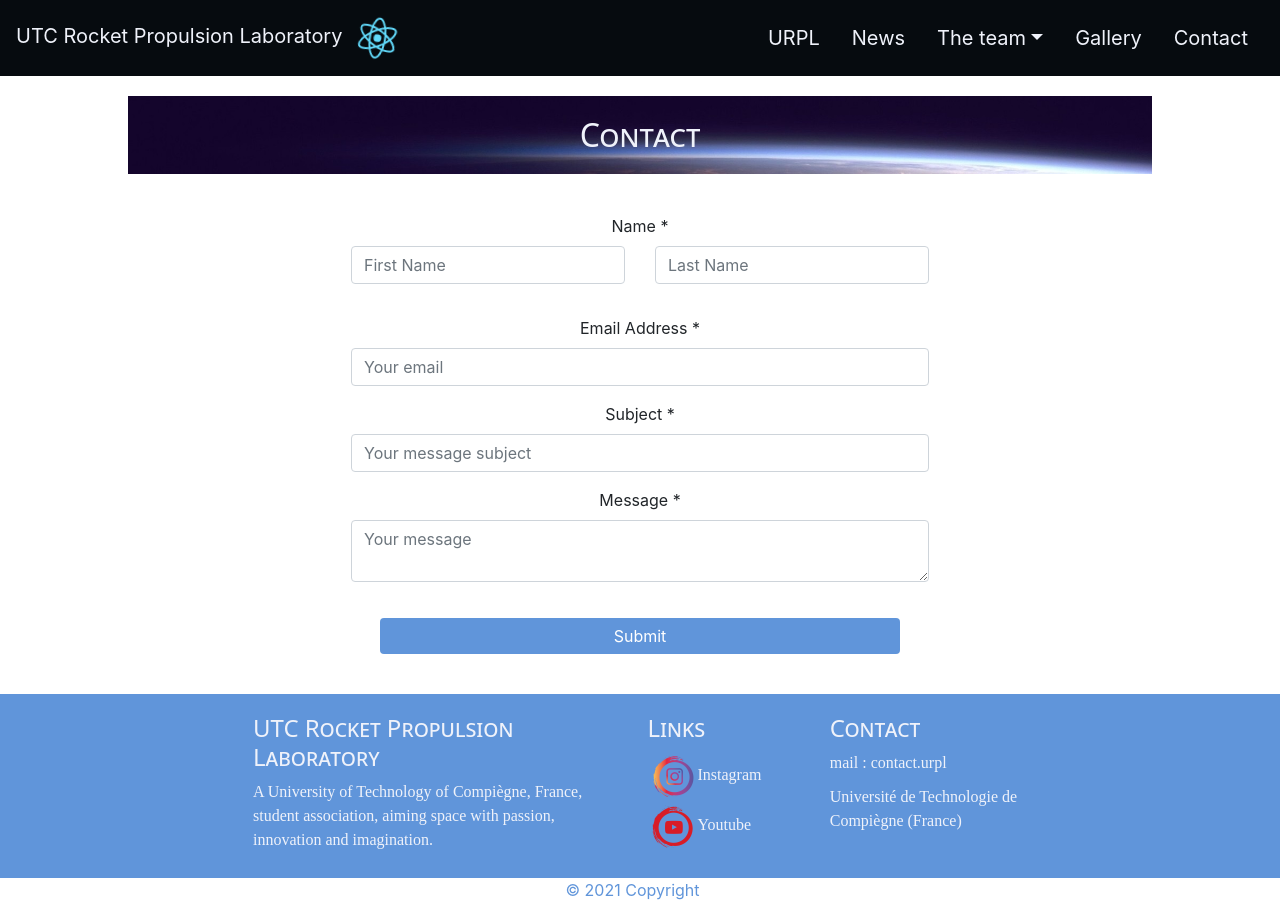
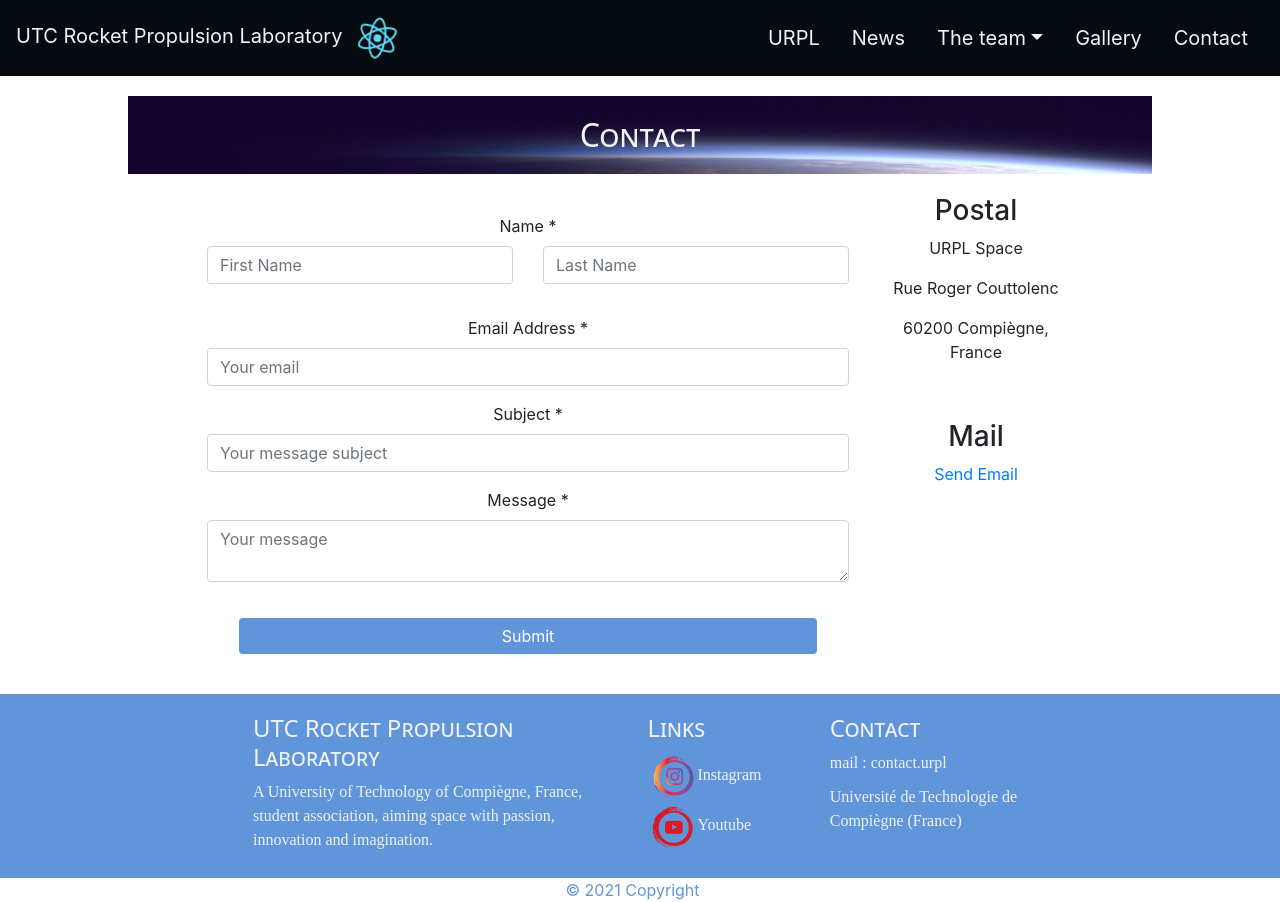
Before and after one commit to Thibault-Santonja/URPL_UTC_WebSite, a React (Create React App) app in the folder urpl_front/: page /contact in a window 1280 px wide. Built offline with nearby package versions, Linux system fonts and the light colour scheme.

Commit message:
Update contact.js, try to add a leaflet map but it's not working

```diff
--- a/urpl_front/src/pages/contact.js
+++ b/urpl_front/src/pages/contact.js
@@ -1,13 +1,84 @@
-import React, {Component} from 'react';
-import {FormGroup, Col, Label, Form, Input, Row, Button} from "reactstrap";
+import React from 'react';
+import {FormGroup, Col, Label, Form, Input, Row, Button, Container} from "reactstrap";
+import { MapContainer, TileLayer, Marker, Popup } from 'react-leaflet';
 
 
-class Contact extends Component {
+const UTCPosition = [49.415324, 2.819025]
 
-    render() {
+const ContactMap = () => {
+    return(
+        <>
+            <MapContainer center={UTCPosition} zoom={10} scrollWheelZoom={true}>
+                <TileLayer
+                    attribution='&copy; <a href="http://osm.org/copyright">OpenStreetMap</a> contributors'
+                    url="https://{s}.tile.openstreetmap.org/{z}/{x}/{y}.png"
+                />
+                <Marker position={UTCPosition}>
+                    <Popup>
+                        Université de Technologie de Compiègne
+                    </Popup>
+                </Marker>
+            </MapContainer>
+        </>
+    );
+};
+
+const Contact  = () => {
         return(
             <div className={'page'}>
                 <h2 className={'page_title'}>Contact</h2>
+
+                <Row xs="1" style={{width: "70%"}}>
+                    <Col md={9}>
+                        <Form>
+                            <FormGroup>
+                                <Label for="Name">Name *</Label>
+                                <Row>
+                                    <Col md={6}>
+                                        <FormGroup>
+                                            <Input type="text" name="firstName" id="firstName" placeholder="First Name" />
+                                        </FormGroup>
+                                    </Col>
+                                    <Col md={6}>
+                                        <FormGroup>
+                                            <Input type="text" name="lastName" id="lastName" placeholder="Last Name" />
+                                        </FormGroup>
+                                    </Col>
+                                </Row>
+                            </FormGroup>
+                            <FormGroup>
+                                <Label for="Email">Email Address *</Label>
+                                <Input type="email" name="email" id="email" placeholder="Your email" />
+                            </FormGroup>
+                            <FormGroup>
+                                <Label for="Subject">Subject *</Label>
+                                <Input type="text" name="subject" id="subject" placeholder="Your message subject" />
+                            </FormGroup>
+                            <FormGroup>
+                                <Label for="Message">Message *</Label>
+                                <Input type="textarea" name="message" id="message" placeholder="Your message" />
+                            </FormGroup>
+                            <Button>Submit</Button>
+                        </Form>
+                    </Col>
+                    <Col md={3}>
+                        <Row><Col>
+                            <h3>Postal</h3>
+                            <p>URPL Space</p>
+                            <p>Rue Roger Couttolenc</p>
+                            <p>60200 Compiègne, France</p>
+                            {/*<ContactMap/>*/}
+                        </Col></Row>
+                        <Row className={"space_separation"}></Row>
+                        <Row><Col>
+                            <h3>Mail</h3>
+
+                            <a href={"mailto: contact@urpl.space"}>Send Email</a>
+                        </Col></Row>
+                    </Col>
+                </Row>
+
+                {/* Form alone}
                 <Form>
                     <FormGroup>
                         <Label for="Name">Name *</Label>
@@ -38,9 +109,9 @@ class Contact extends Component {
                     </FormGroup>
                     <Button>Submit</Button>
                 </Form>
+                {/* */}
             </div>
         )
-    };
 
 }
 
```
